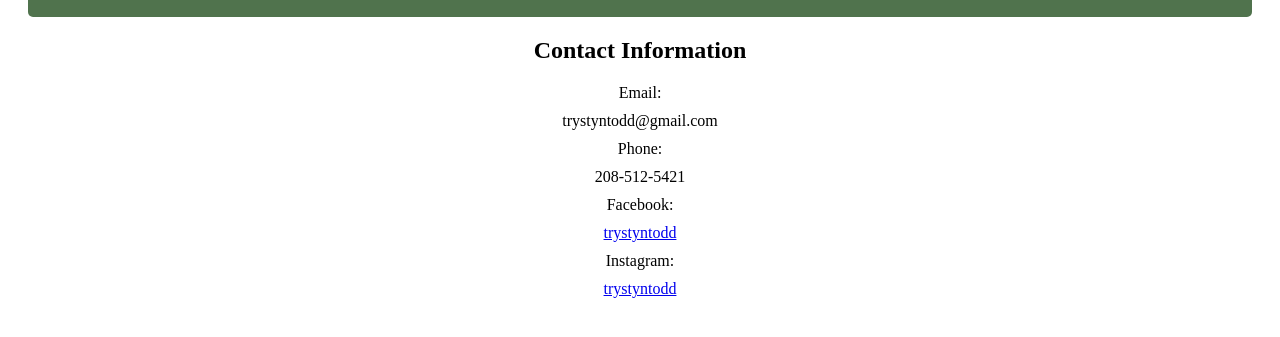
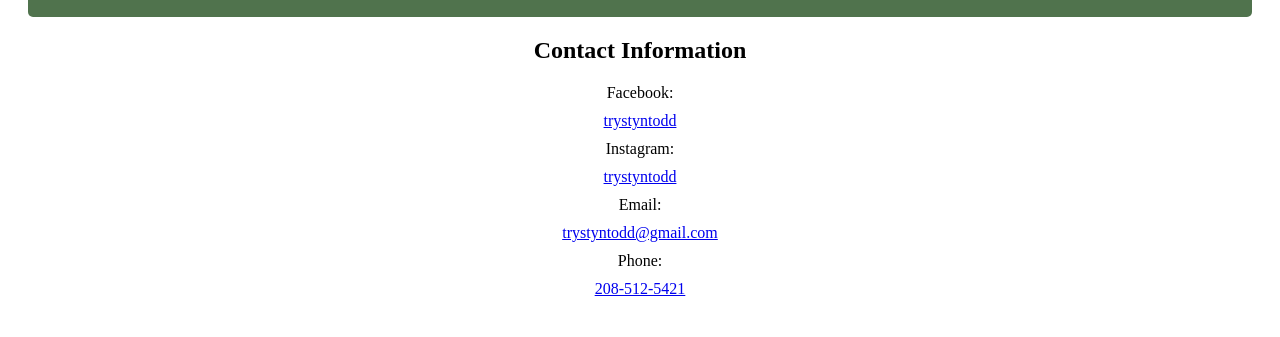
Before and after one commit to ttrystyn/Portfolio, a plain HTML site: page contact.html in a window 1280 px wide. Shown: the part 101-438 px from the top of the page. Drawn offline with Linux system fonts and the light colour scheme.

Commit message:
made some link adjustments

```diff
--- a/contact.html
+++ b/contact.html
@@ -60,13 +60,28 @@ body {
             line-height: 1.5;
         }
         dl {
-            display: grid;
             gap: 10px;
             text-align: center;
         }
         nav a:hover {
             color: #859ac5;
         }
+        p {
+            margin-bottom: 5px;
+        }
+        dl {
+            display: grid;
+            gap: 10px;
+            text-align: center;
+            margin: 0;/
+        }
+
+
+     dd {
+            margin: 0;
+        }
+
+
 
 
 
@@ -75,7 +90,7 @@ body {
 </head>
 <body>
     <nav>
-        <a href="Home.html">Home</a>
+        <a href="index.html">Home</a>
         <a href="aboutme.html">About Me</a>
         <a href="projects.html">My Projects</a>
         <a href="Resume.html">Resume</a>
@@ -91,23 +106,25 @@ body {
 </body>
 
 <body>
-    <h2>Contact Information</h2>
 
-    <dl>
-        <dt>Email:</dt>  trystyntodd@gmail.com
 
-        <dt>Phone:</dt>
-        208-512-5421
 
-        <dt>Facebook:</dt>
+        <h2>Contact Information</h2>
 
-    <a href="https://www.facebook.com/trystyntodd" target="_blank">trystyntodd</a>
+        <dl>
+            <dt>Facebook:</dt>
+            <dd><a href="https://www.facebook.com/trystyntodd" target="_blank">trystyntodd</a></dd>
 
-        <dt>Instagram:</dt>
+            <dt>Instagram:</dt>
+            <dd><a href="https://www.Instagram.com/trystyntodd" target="_blank">trystyntodd</a></dd>
 
-    <a href="https://www.Instagram.com/trystyntodd" target="blank">trystyntodd</a>
-    </dl>
-</body>
+            <dt>Email:</dt>
+            <dd><a href="mailto:trystyntodd@gmail.com">trystyntodd@gmail.com</a></dd>
+
+            <dt>Phone:</dt>
+            <dd><a href="tel:+12085125421">208-512-5421</a></dd>
+        </dl>
+
 
 </body>
 </html>
```
Also changed, not shown: aboutme.html (+1 -1 lines), index.html (+1 -1 lines), projects.html (+1 -1 lines), resume.html (+2 -2 lines), 1 other file.
